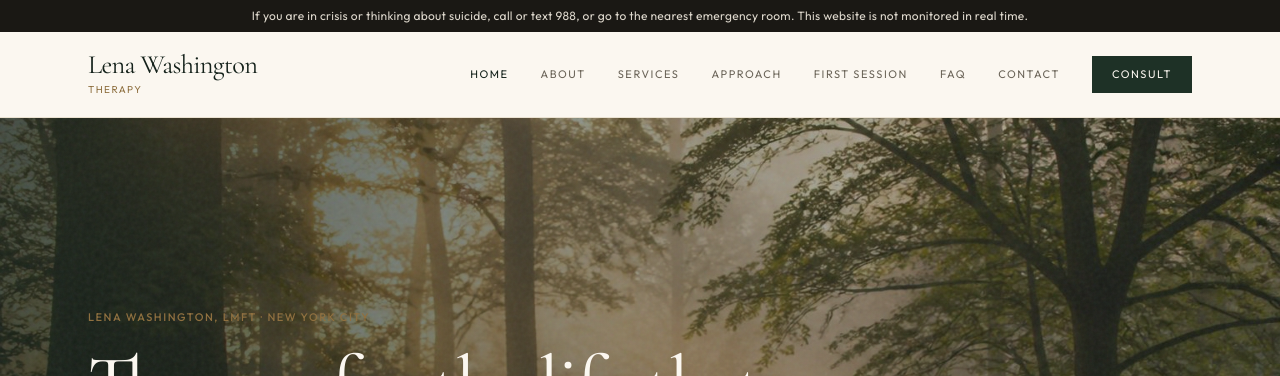
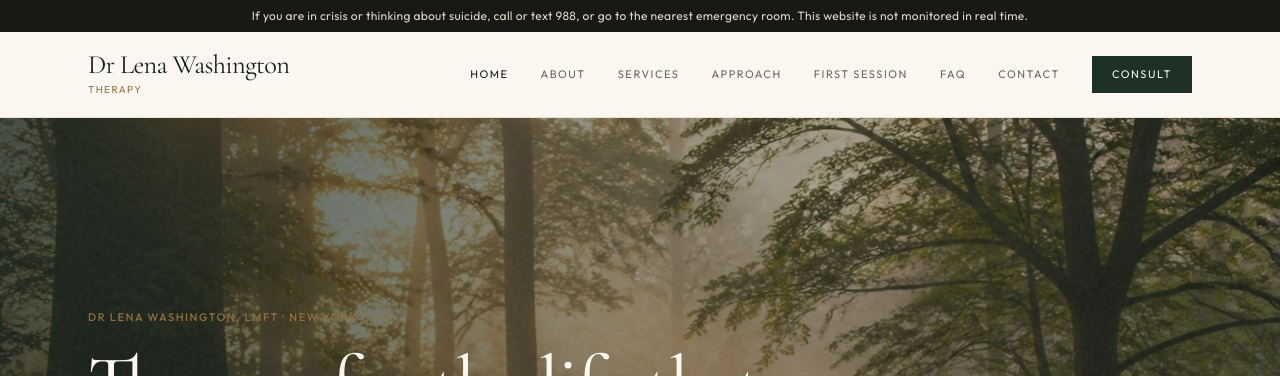
Before and after one commit to Sinfosecurity/therapist-Website, a Next.js app: page / in a window 1280 px wide. Shown: the top 376 px of the page. Built offline with nearby package versions, Linux system fonts and the light colour scheme.

Commit message:
Show Dr Lena Washington Therapy in the header lockup
Update the logo link and site-wide practice name so the header no longer reads Rowan Vale.

Co-authored-by: Ade Sho <Sinfosecurity@users.noreply.github.com>

```diff
--- a/app/first-session/page.tsx
+++ b/app/first-session/page.tsx
@@ -5,7 +5,7 @@ import type { Metadata } from "next";
 
 export const metadata: Metadata = {
   title: "First session",
-  description: "What to expect when you begin therapy with Lena Washington.",
+  description: "What to expect when you begin therapy with Dr Lena Washington.",
 };
 
 export default function FirstSessionPage() {
--- a/app/opengraph-image.tsx
+++ b/app/opengraph-image.tsx
@@ -22,7 +22,7 @@ export default function OpenGraphImage() {
           New York City
         </div>
         <div style={{ fontSize: 84, fontFamily: "Georgia, serif", lineHeight: 1.05, marginTop: 16 }}>
-          Lena Washington Therapy
+          Dr Lena Washington Therapy
         </div>
         <div style={{ fontSize: 28, marginTop: 24, maxWidth: 760, color: "#E7DCC8" }}>
           A quiet place to begin again.
--- a/components/layout/Header.tsx
+++ b/components/layout/Header.tsx
@@ -15,7 +15,7 @@ export function Header() {
     <header className="sticky top-0 z-50 border-b border-parchment-200/80 bg-parchment-50/85 backdrop-blur-md">
       <div className="mx-auto flex max-w-content items-center justify-between px-6 py-5 sm:px-10">
         <Link href="/" className="group" onClick={() => setOpen(false)}>
-          <span className="block font-display text-[1.65rem] leading-none tracking-tight text-forest-900">
+          <span className="block font-display text-[1.35rem] leading-none tracking-tight text-forest-900 sm:text-[1.65rem]">
             {site.shortName}
           </span>
           <span className="mt-1 block text-[10px] uppercase tracking-wideish text-gold-600">
--- a/lib/site.ts
+++ b/lib/site.ts
@@ -1,8 +1,8 @@
 export const site = {
-  name: "Lena Washington Therapy",
-  shortName: "Lena Washington",
+  name: "Dr Lena Washington Therapy",
+  shortName: "Dr Lena Washington",
   clinician: {
-    name: "Lena Washington, LMFT",
+    name: "Dr Lena Washington, LMFT",
     firstName: "Lena",
     credentials: "Licensed Marriage and Family Therapist",
     license: "Licensed in New York State · LMFT",
@@ -39,7 +39,7 @@ export const site = {
     { href: "/contact", label: "Contact" },
   ],
   hero: {
-    eyebrow: "Lena Washington, LMFT · New York City",
+    eyebrow: "Dr Lena Washington, LMFT · New York City",
     title: "Therapy for the life that looks fine — and does not feel that way.",
     lede: "A considered Chelsea practice for adults who want more than coping. We work slowly, privately, and with the whole of you in the room.",
   },
```
Also changed, not shown: 1 other file (tests, documents, lock files or other folders).
